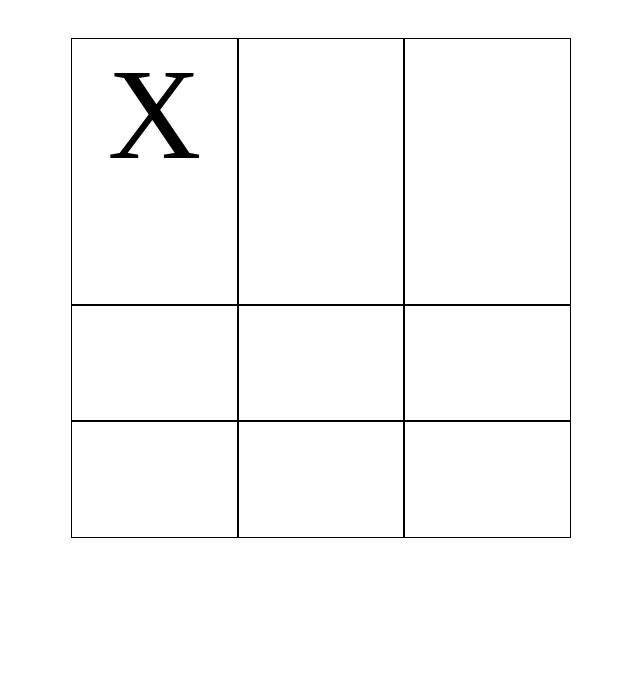
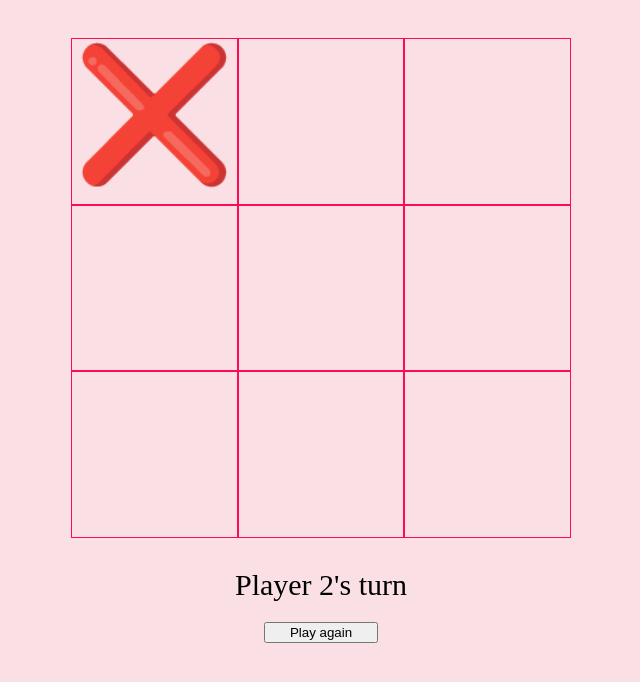
Before and after one commit to domlong/tic-tac-toe, a plain HTML site: page index.html in a window 1280 px wide. Both pictures are taken after a click on the element 473 px from the left and 121 px from the top of the page. Shown: the whole page, without its empty margins (319-959 px from the left). Drawn offline with Linux system fonts and the light colour scheme.

Commit message:
Add restart feature

```diff
--- a/index.html
+++ b/index.html
@@ -17,7 +17,11 @@
         <div class="square" data-index='7'></div>
         <div class="square" data-index='8'></div>
     </div>
-    <div id='announcer'></div>
+
+    <div id='results'>
+        <div id='announcer'>Player 1's turn</div>
+        <button id='restart'>Play again</button>
+    </div>
     <script src="script.js"></script>
 </body>
 </html>
--- a/script.js
+++ b/script.js
@@ -1,6 +1,6 @@
 const gameBoard = (() => {
     let grid = new Array(9);
-    let winner = 'test failed';
+    let winner;
 
     const play = (mark, i) => {
         if(!grid[i]) {
@@ -20,8 +20,11 @@ const gameBoard = (() => {
                 return true;
             }
         }
-        // return (str === 'XXX' || str === 'OOO');
     };
+
+    const wipe = () => {
+        grid.fill(undefined);
+    }
 
     const winState = () => {
         const winCondition = [
@@ -44,7 +47,7 @@ const gameBoard = (() => {
         return false;
     }
 
-    return {getWinner, getGrid, play, winState}
+    return {getWinner, getGrid, play, winState, wipe}
 })();
 
 const Player =  (mark) => {
@@ -53,52 +56,65 @@ const Player =  (mark) => {
     return {getMark}
 }
 
+
+
+
+const gameEngine = (() => {
+    const players = [Player('❌'), Player('⭕')];
+    let currentPlayer = 0;
+
+    const playRound = (index) => {
+        gameBoard.play(players[currentPlayer].getMark(), index);
+        currentPlayer = (currentPlayer + 1) % players.length;
+        displayController.announce(`Player ${currentPlayer + 1}'s turn`)
+        if (gameBoard.winState()) {
+            displayController.announce(`Player ${gameBoard.getWinner() + 1} wins!`)
+            displayController.disable();
+        }
+
+    }
+
+    const getPlayerMarks = () => {
+        return players.map(player => player.getMark());
+    }
+
+    const restart = () => {
+        gameBoard.wipe();
+        displayController.reset();
+    }
+
+    return {playRound, getPlayerMarks, restart}
+})();
+
 const displayController = (() => {
     let squares = document.querySelectorAll('.square');
-    let announcer = document.querySelector('#announcer')
+    let announcer = document.querySelector('#announcer');
+    let restart = document.querySelector('#restart');
 
     const chooseSquare = (e) => {
         gameEngine.playRound(e.target.dataset.index);
         updateBoard();
     }
 
-    const markSquare = (mark, i) => {
-        squares.item(i).textContent = mark;
+    const markSquare = (mark, i) => squares.item(i).textContent = mark;
+
+    const updateBoard = () => gameBoard.getGrid().forEach(markSquare);
+
+    const announce = (text) => announcer.textContent = text;
+
+    const disable = () => squares.forEach(square => square.removeEventListener('click', chooseSquare));
+
+    const reset = () => {
+        updateBoard();
+        disable();
+        enable();
+        announce(`Player 1's turn`);
     }
 
-    const updateBoard = () => {
-        gameBoard.getGrid().forEach(markSquare)
-    }
+    const enable = () => squares.forEach(square => square.addEventListener('click', chooseSquare, {'once': true}));
 
-    const announce = (text) => {
-        announcer.textContent = text;
-    }
+    restart.addEventListener('click', gameEngine.restart)
+    enable();
 
-    squares.forEach(square => square.addEventListener('click', chooseSquare, {'once': true}))
-
-    return {updateBoard, announce}
+    return {updateBoard, announce, disable, reset}
 })();
-
-
-const gameEngine = (() => {
-    const players = [Player('X'), Player('O')];
-    let currentPlayer = 0;
-
-    const playRound = (index) => {
-        gameBoard.play(players[currentPlayer].getMark(), index);
-        currentPlayer = (currentPlayer + 1) % players.length;
-        if (gameBoard.winState()) {
-            displayController.announce(`Player ${gameBoard.getWinner() + 1} wins!`)
-        }
-    }
-
-    // const getPlayerByMark = (mark) => {
-    //     return players.findIndex(mark);
-    // }
-
-    const getPlayerMarks = () => {
-        return players.map(player => player.getMark());
-    }
-
-    return {playRound, getPlayerMarks}
-})();
--- a/style.css
+++ b/style.css
@@ -1,6 +1,18 @@
+:root {
+    --border: #ff0a54;
+    --body-background: #FAE0E4;
+
+
+}
+
+body {
+    background-color: var(--body-background);
+}
+
 #container {
     display: grid;
     grid-template-columns: repeat(3, 1fr);
+    grid-template-rows: repeat(3, 1fr);
     width: 500px;
     height: 500px;
     margin: auto;
@@ -8,7 +20,7 @@
 }
 
 .square {
-    border: 1px solid black;
+    border: 1px solid var(--border);
     /* justify-self: center;
     align-self: center;
     width: 100%;
@@ -22,3 +34,16 @@
     text-align: center;
     font-size: 30px;
 }
+
+#results {
+    display: flex;
+    flex-direction: column;
+    align-items: center;
+    width: 30%;
+    margin: auto;
+}
+
+#restart {
+    margin: 20px;
+    width: 30%
+}
```
